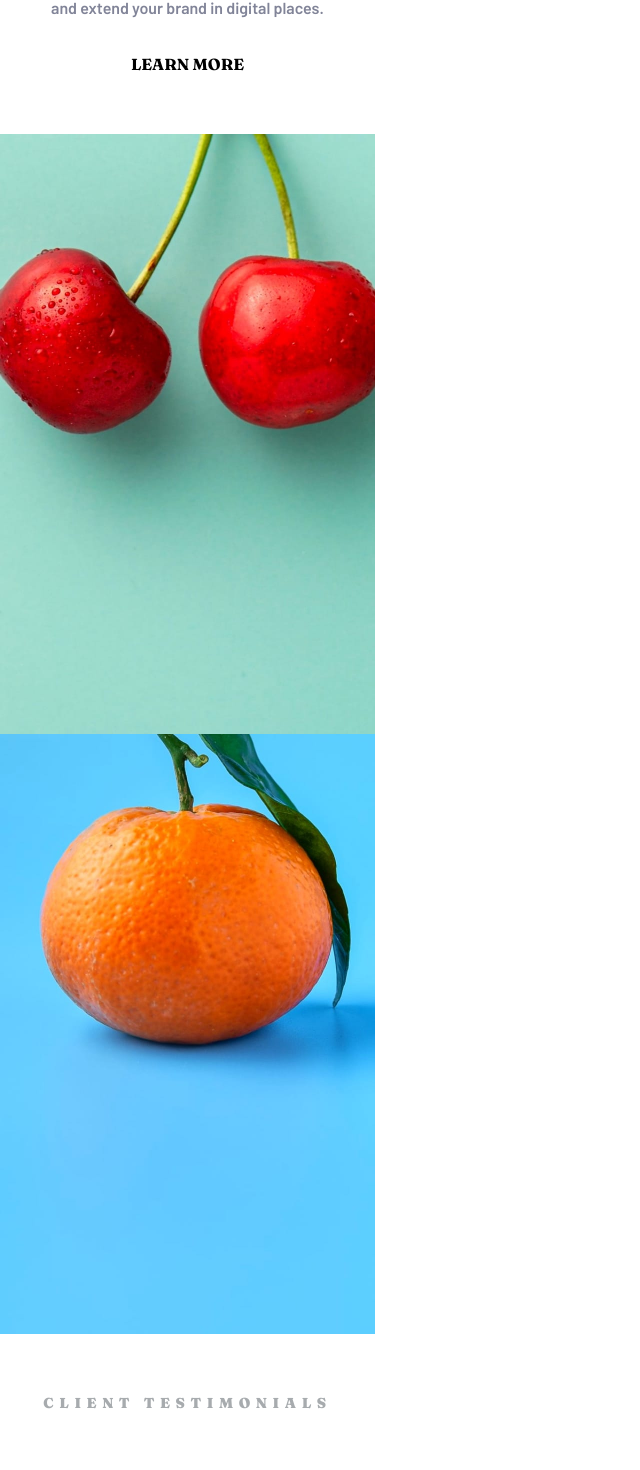
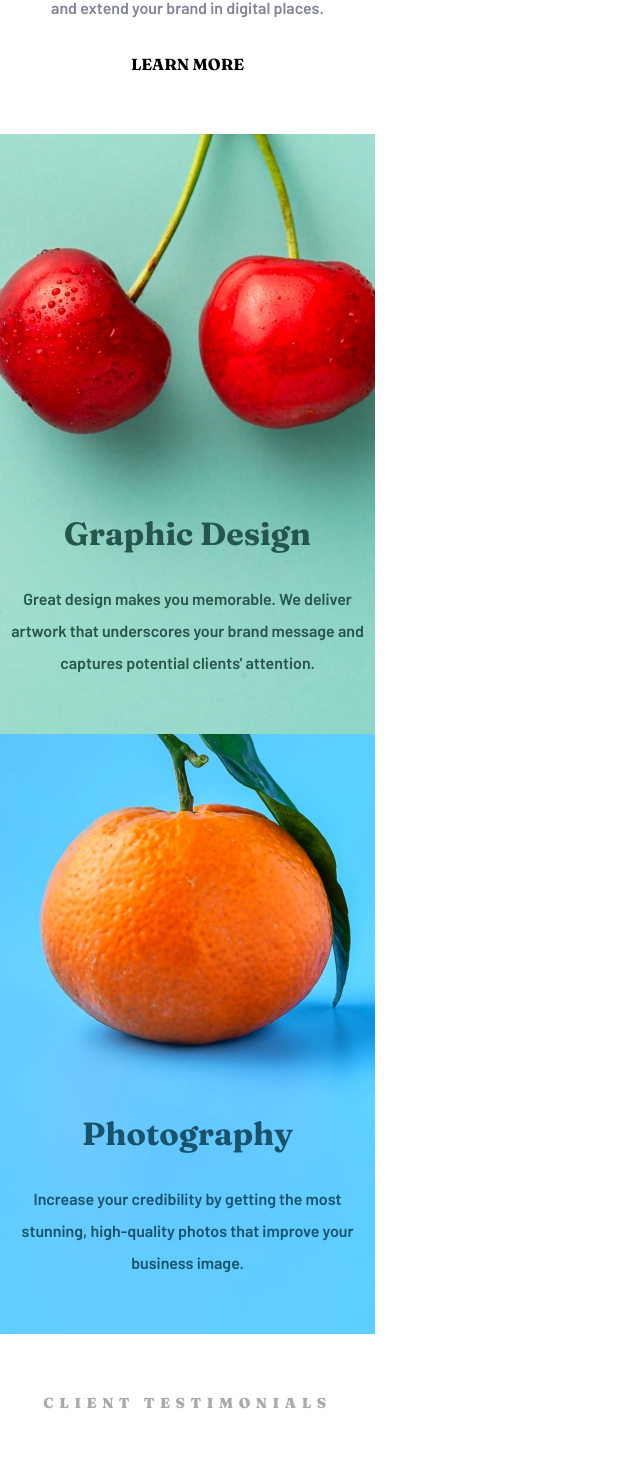
Before and after one commit to joegiuffrida/sunnyside-agency-landing-page, a Next.js app: page / in a window 1280 px wide. Shown: the part 1894-3364 px from the top of the page, without its empty margins (0-640 px from the left). Built offline with nearby package versions, Linux system fonts and the light colour scheme.

Commit message:
added content and styling  to graphic design and photography sections

```diff
--- a/pages/index.js
+++ b/pages/index.js
@@ -50,10 +50,19 @@ export default function Home() {
           <a>LEARN MORE</a>
         </div>
         <div className={styles.graphicDesign}>
-          <img src="/mobile/image-graphic-design.jpg" />
+          <h2>Graphic Design</h2>
+          <p>
+            Great design makes you memorable. We deliver artwork that
+            underscores your brand message and captures potential clients'
+            attention.
+          </p>
         </div>
         <div className={styles.photography}>
-          <img src="/mobile/image-photography.jpg" />
+          <h2>Photography</h2>
+          <p>
+            Increase your credibility by getting the most stunning, high-quality
+            photos that improve your business image.
+          </p>
         </div>
       </section>
       <section className={styles.testimonialContainer}>
--- a/styles/Home.module.css
+++ b/styles/Home.module.css
@@ -127,14 +127,50 @@
   padding: 60px 0;
 }
 
-.graphicDesign img {
-  display: block;
+.graphicDesign {
+  display: flex;
+  flex-direction: column;
+  align-items: center;
+  justify-content: flex-end;
+  background-image: url('/mobile/image-graphic-design.jpg');
+  background-size: cover;
+  background-position: center;
+  background-repeat: no-repeat;
   width: 100%;
+  min-width: 320px;
+  height: 600px;
 }
 
-.photography img {
-  display: block;
+.graphicDesign h2,
+.graphicDesign p {
+  color: hsl(167, 40%, 24%);
+}
+
+.graphicDesign p {
+  padding-bottom: 25px;
+}
+
+.photography {
+  display: flex;
+  flex-direction: column;
+  align-items: center;
+  justify-content: flex-end;
+  background-image: url('/mobile/image-photography.jpg');
+  background-size: cover;
+  background-position: center;
+  background-repeat: no-repeat;
   width: 100%;
+  min-width: 320px;
+  height: 600px;
+}
+
+.photography h2,
+.photography p {
+  color: hsl(198, 62%, 26%);
+}
+
+.photography p {
+  padding-bottom: 25px;
 }
 
 .testimonialContainer {
```
